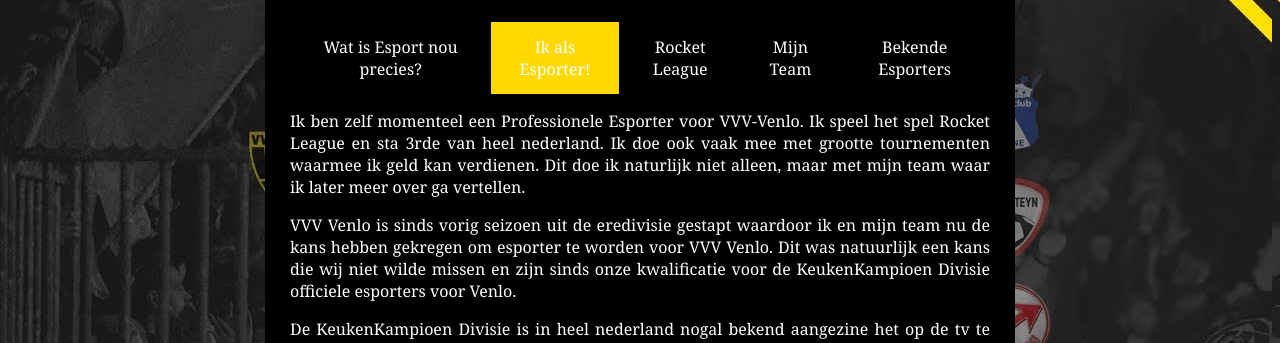
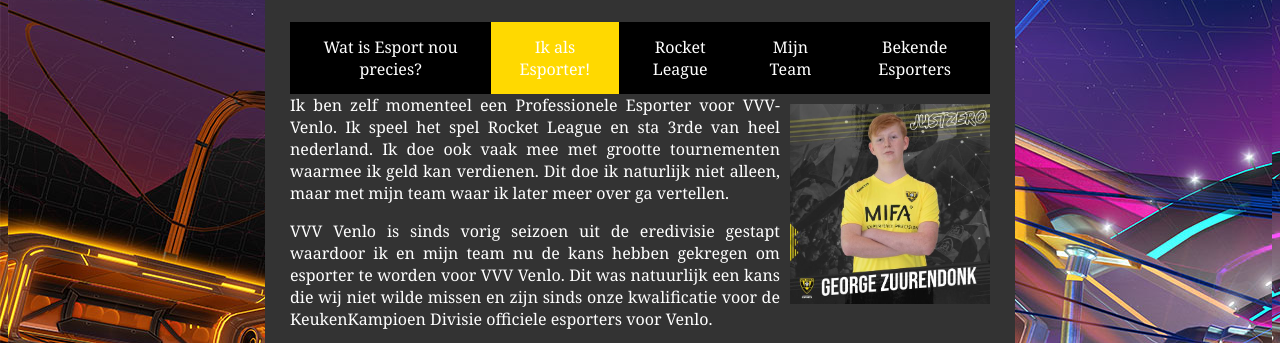
Before and after one commit to emmaus-4v/website-4vin1-George, a plain HTML site: page overmij.html in a window 1280 px wide. Shown: the part 119-462 px from the top of the page. Drawn offline with Linux system fonts and the light colour scheme.

Commit message:
maandag 13 dec

```diff
--- a/overmij.html
+++ b/overmij.html
@@ -27,7 +27,9 @@
 
 
             <article>
+                <img class="justzero" src="afbeeldingen/justzero.jpeg"
                 <p>Ik ben zelf momenteel een Professionele Esporter voor VVV-Venlo. Ik speel het spel Rocket League en sta 3rde van heel nederland. Ik doe ook vaak mee met grootte tournementen waarmee ik geld kan verdienen. Dit doe ik naturlijk niet alleen, maar met mijn team waar ik later meer over ga vertellen.</p>
+
                 <p>VVV Venlo is sinds vorig seizoen uit de eredivisie gestapt waardoor ik en mijn team nu de kans hebben gekregen om esporter te worden voor VVV Venlo. Dit was natuurlijk een kans die wij niet wilde missen en zijn sinds onze kwalificatie voor de KeukenKampioen Divisie officiele esporters voor Venlo.</p>
                 <p>De KeukenKampioen Divisie is in heel nederland nogal bekend aangezine het op de tv te zien is en er op de radio veel over gepraat word. Ik en mijn team spelen elke donderdag 1 of 2 series van 2 wedstrijden per serie. Als je verliest krijg je 0 punten, als je gelijkspel speelt krijgen beide teams 1 punt en als je wint krijgt het team 3 punten. Wij staan momenteel in de top 6 van de in totaal 20 teams. </p>
                 <img class="vvvlogo" src="afbeeldingen/vvvlogo.jpeg">
--- a/style.css
+++ b/style.css
@@ -4,7 +4,7 @@ html, body {
     height: 100%;
     padding: 0;
     background-color: rgb(0, 0, 0);
-    background-image: url("afbeeldingen/venlobackground.jpeg");
+    background-image: url("afbeeldingen/rockerleg.jpeg");
     color: #ffffff;
     font-family: Georgia, 'Times New Roman', Times, serif;
 }
@@ -15,7 +15,7 @@ main {
     width: 700px;
     position: relative;
 
-    background-color: #000000;
+    background-color: #333333;
     padding: 25px;
 }
 
@@ -87,6 +87,14 @@ margin-left:10px;
 width:250px;
 }
 
+img.justzero {
+float:right;
+margin-left: 10px;
+width: 200px;
+margin-top: 10px;
+
+}
+
 img.Squishy {
       float:left;
         margin-right:10px;
```
Also changed, not shown: afbeeldingen/justzero.jpeg (added), afbeeldingen/rockerleg.jpeg (added).
